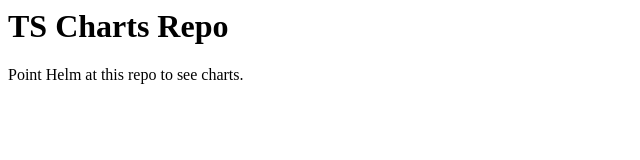
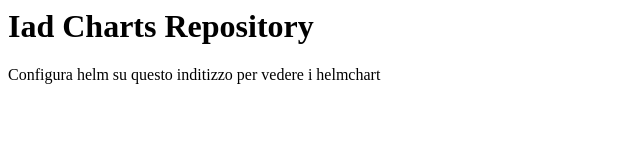
Before and after one commit to pciaco/Helm-repo-test, a plain HTML site: page docs/index.html in a window 1280 px wide. Shown: the whole page, without its empty margins (0-640 px from the left). Drawn offline with Linux system fonts and the light colour scheme.

Commit message:
Traduzione testo della pagina index

```diff
--- a/docs/index.html
+++ b/docs/index.html
@@ -1,9 +1,9 @@
 <html>
   <head>
-    <title>Chart repo</title>
+    <title>Helm Iad</title>
   </head>
   <body>
-    <h1>TS Charts Repo</h1>
-    <p>Point Helm at this repo to see charts.</p>
+    <h1>Iad Charts Repository</h1>
+    <p>Configura helm su questo inditizzo per vedere i helmchart</p>
   </body>
 </html>
```
